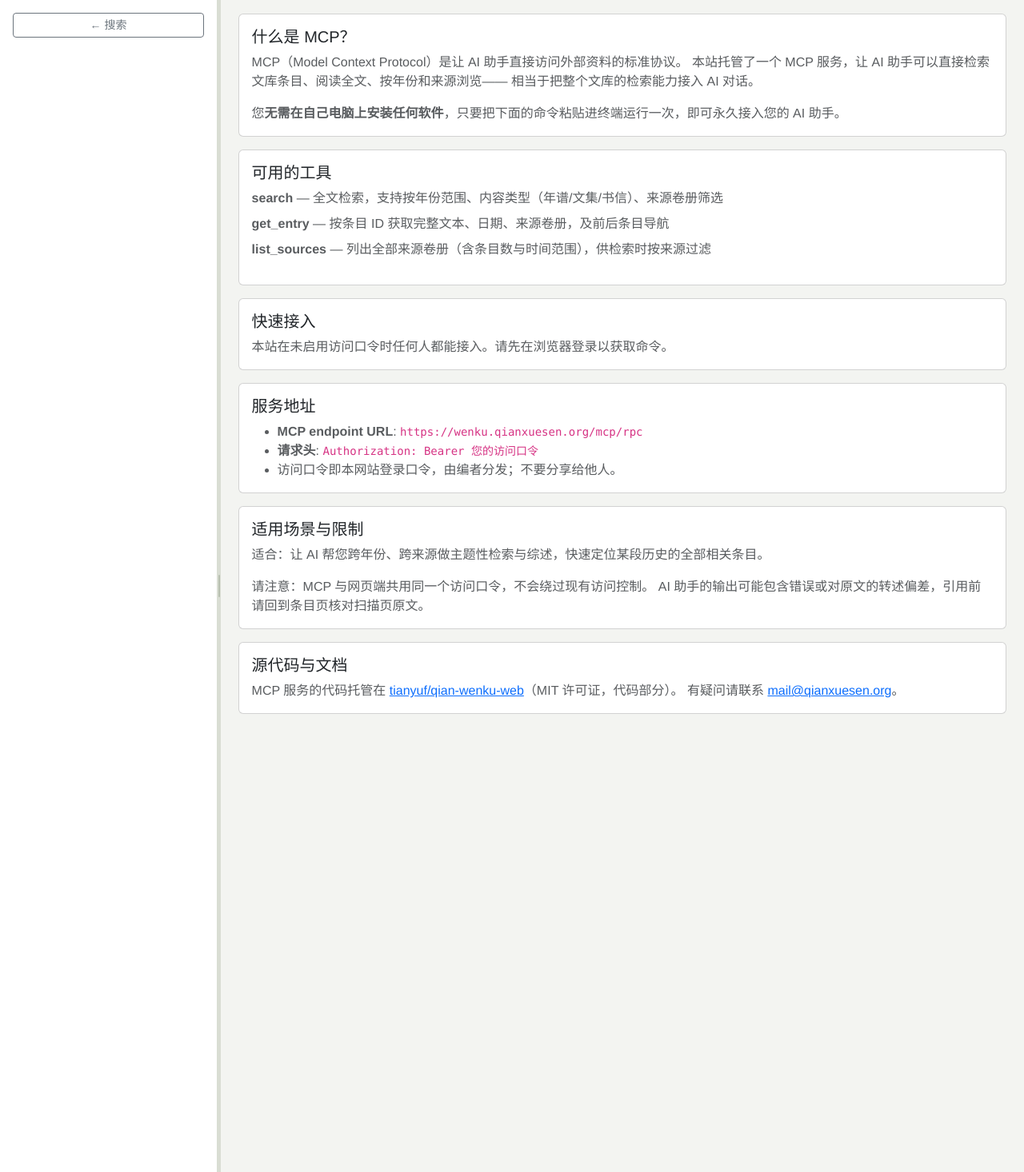
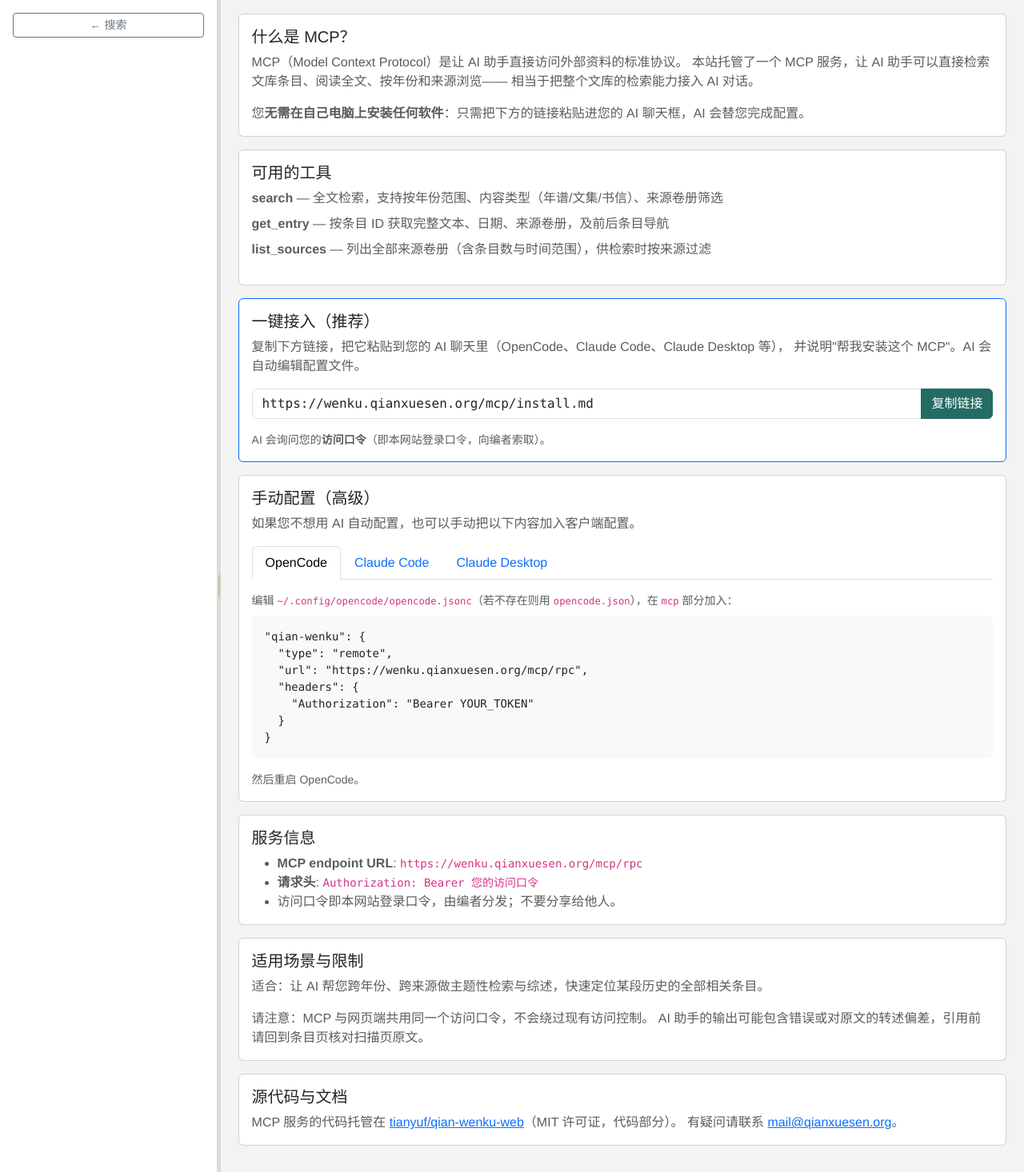
Before and after one commit to tianyuf/qian-wenku-web, a Flask app: page /mcp in a window 1280 px wide. Shown: the part 87-1553 px from the top of the page at 80% size. Run offline with Flask 3, Linux system fonts and the light colour scheme; some libraries are stand-ins or nearby versions.

Commit message:
Add /mcp/install.md as a public, AI-consumable install doc
The /mcp page now leads with 'copy this URL and paste into your AI
chat' — the URL serves a public markdown doc with step-by-step install
instructions for OpenCode, Claude Code, Claude Desktop, and others. The
agent doing the install prompts the user for their passphrase, then
edits the right config file itself.

Route is whitelisted inside require_beta_login so any AI harness can
fetch it unauthenticated.

Also fixes the installer's sharp edges:

- qian-wenku-mcp-config now prefers ~/.config/opencode/opencode.jsonc
  (the default layout for many OpenCode installs) and falls back to
  opencode.json. JSONC comments are stripped properly without touching
  string values.
- Running the installer twice with the same token is a no-op; running
  with a different token fails cleanly unless --force is passed.

The manual config tab on /mcp remains for users who prefer to hand-edit.

````diff
--- a/src/qian_wenku_web/app.py
+++ b/src/qian_wenku_web/app.py
@@ -75,6 +75,9 @@ def create_app(db_path=None, mapping_path=None, manifest_path=None):
         if not app.config['BETA_PASSPHRASE']:
             return None
         if request.endpoint in {"login", "static", "health_check"}:
+            return None
+        # Public AI install doc: no auth required so chat harnesses can fetch it.
+        if request.path == "/mcp/install.md":
             return None
         if session.get("beta_authenticated"):
             return None
--- a/src/qian_wenku_web/templates/mcp.html
+++ b/src/qian_wenku_web/templates/mcp.html
@@ -26,7 +26,7 @@
                 相当于把整个文库的检索能力接入 AI 对话。
             </p>
             <p class="card-text text-muted mb-0">
-                您<strong>无需在自己电脑上安装任何软件</strong>，只要把下面的命令粘贴进终端运行一次，即可永久接入您的 AI 助手。
+                您<strong>无需在自己电脑上安装任何软件</strong>：只需把下方的链接粘贴进您的 AI 聊天框，AI 会替您完成配置。
             </p>
         </div>
     </div>
@@ -42,12 +42,32 @@
         </div>
     </div>
 
+    <div class="card mb-3 border-primary">
+        <div class="card-body">
+            <h5 class="card-title">一键接入（推荐）</h5>
+            <p class="card-text text-muted">
+                复制下方链接，把它粘贴到您的 AI 聊天里（OpenCode、Claude Code、Claude Desktop 等），
+                并说明"帮我安装这个 MCP"。AI 会自动编辑配置文件。
+            </p>
+            <div class="input-group mb-3">
+                <input type="text" class="form-control font-monospace" readonly
+                       value="https://wenku.qianxuesen.org/mcp/install.md"
+                       id="install-url-input" aria-label="MCP install document URL">
+                <button class="btn btn-primary" type="button" id="copy-install-url">
+                    复制链接
+                </button>
+            </div>
+            <p class="text-muted small mb-0">
+                AI 会询问您的<strong>访问口令</strong>（即本网站登录口令，向编者索取）。
+            </p>
+        </div>
+    </div>
+
     <div class="card mb-3">
         <div class="card-body">
-            <h5 class="card-title">快速接入</h5>
-            {% if beta_auth_enabled %}
+            <h5 class="card-title">手动配置（高级）</h5>
             <p class="card-text text-muted">
-                选择你使用的 AI 助手，复制下方命令并粘贴到终端运行即可。命令中<strong>已为您填好访问口令</strong>。
+                如果您不想用 AI 自动配置，也可以手动把以下内容加入客户端配置。
             </p>
             <ul class="nav nav-tabs mb-3" id="harnessTabs" role="tablist">
                 <li class="nav-item" role="presentation">
@@ -62,33 +82,31 @@
             </ul>
             <div class="tab-content" id="harnessPanes">
                 <div class="tab-pane fade show active" id="pane-opencode" role="tabpanel">
-                    <p class="text-muted small mb-2">把本站加入 <code>~/.config/opencode/opencode.json</code>（若文件不存在会自动创建）：</p>
-                    <pre class="bg-light p-3 rounded mb-2"><code id="cmd-opencode">python3 -c "
-import json, pathlib
-p = pathlib.Path.home()/'.config/opencode/opencode.json'
-p.parent.mkdir(parents=True, exist_ok=True)
-cfg = json.loads(p.read_text()) if p.exists() else {}
-cfg.setdefault('mcp', {})['qian-wenku'] = {
-  'type': 'remote',
-  'url': 'https://wenku.qianxuesen.org/mcp/rpc',
-  'headers': {'Authorization': 'Bearer YOUR_TOKEN'}
-}
-p.write_text(json.dumps(cfg, indent=2, ensure_ascii=False) + '\n')
-print('wrote', p)
-"</code></pre>
-                    <button type="button" class="btn btn-sm btn-primary copy-cmd" data-target="cmd-opencode">复制命令（含我的口令）</button>
-                    <p class="text-muted small mt-3 mb-0">运行完成后重启 OpenCode，本会话即可使用 <code>mcp_qian-wenku_*</code> 工具。</p>
+                    <p class="text-muted small mb-2">编辑 <code>~/.config/opencode/opencode.jsonc</code>（若不存在则用 <code>opencode.json</code>），在 <code>mcp</code> 部分加入：</p>
+                    <pre class="bg-light p-3 rounded mb-2"><code id="cmd-opencode">"qian-wenku": {
+  "type": "remote",
+  "url": "https://wenku.qianxuesen.org/mcp/rpc",
+  "headers": {
+    "Authorization": "Bearer YOUR_TOKEN"
+  }
+}</code></pre>
+                    {% if beta_auth_enabled and beta_authenticated %}
+                    <button type="button" class="btn btn-sm btn-primary copy-cmd" data-target="cmd-opencode">复制配置（含我的口令）</button>
+                    {% endif %}
+                    <p class="text-muted small mt-3 mb-0">然后重启 OpenCode。</p>
                 </div>
                 <div class="tab-pane fade" id="pane-claudecode" role="tabpanel">
-                    <p class="text-muted small mb-2">把本站加入 <code>~/.claude.json</code>（当前目录的作用域）：</p>
+                    <p class="text-muted small mb-2">在项目目录里运行：</p>
                     <pre class="bg-light p-3 rounded mb-2"><code id="cmd-claudecode">claude mcp add --transport http qian-wenku \
   https://wenku.qianxuesen.org/mcp/rpc \
   --header "Authorization: Bearer YOUR_TOKEN"</code></pre>
+                    {% if beta_auth_enabled and beta_authenticated %}
                     <button type="button" class="btn btn-sm btn-primary copy-cmd" data-target="cmd-claudecode">复制命令（含我的口令）</button>
-                    <p class="text-muted small mt-3 mb-0">运行后，当前项目里就能用 <code>qian-wenku</code> 工具。</p>
+                    {% endif %}
+                    <p class="text-muted small mt-3 mb-0">默认只对当前项目生效；如需全局，加 <code>--scope user</code>。</p>
                 </div>
                 <div class="tab-pane fade" id="pane-claudedesktop" role="tabpanel">
-                    <p class="text-muted small mb-2">打开 Claude Desktop 配置文件 <code>claude_desktop_config.json</code>，插入以下内容（macOS: <code>~/Library/Application Support/Claude/</code>；Windows: <code>%APPDATA%\Claude\</code>）：</p>
+                    <p class="text-muted small mb-2">编辑 <code>claude_desktop_config.json</code>（macOS: <code>~/Library/Application Support/Claude/</code>；Windows: <code>%APPDATA%\Claude\</code>），在 <code>mcpServers</code> 内加入：</p>
                     <pre class="bg-light p-3 rounded mb-2"><code id="cmd-claudedesktop">"qian-wenku": {
   "type": "http",
   "url": "https://wenku.qianxuesen.org/mcp/rpc",
@@ -96,26 +114,21 @@ print('wrote', p)
     "Authorization": "Bearer YOUR_TOKEN"
   }
 }</code></pre>
+                    {% if beta_auth_enabled and beta_authenticated %}
                     <button type="button" class="btn btn-sm btn-primary copy-cmd" data-target="cmd-claudedesktop">复制配置（含我的口令）</button>
-                    <p class="text-muted small mt-3 mb-0">保存并完全退出（重启）Claude Desktop 后生效。</p>
+                    {% endif %}
+                    <p class="text-muted small mt-3 mb-0">保存并完全退出（重启）Claude Desktop。</p>
                 </div>
             </div>
-
-            {% if beta_authenticated %}
-            {# Token made available to the copy handler; never rendered directly into visible markup. #}
+            {% if beta_auth_enabled and beta_authenticated %}
             <div id="mcp-user-token" style="display:none" data-token="{{ mcp_token_ejs|default('') }}"></div>
-            {% endif %}
-            {% else %}
-            <p class="card-text text-muted mb-0">
-                本站在未启用访问口令时任何人都能接入。请先在浏览器登录以获取命令。
-            </p>
             {% endif %}
         </div>
     </div>
 
     <div class="card mb-3">
         <div class="card-body">
-            <h5 class="card-title">服务地址</h5>
+            <h5 class="card-title">服务信息</h5>
             <ul class="text-muted mb-0">
                 <li><strong>MCP endpoint URL</strong>: <code>https://wenku.qianxuesen.org/mcp/rpc</code></li>
                 <li><strong>请求头</strong>: <code>Authorization: Bearer 您的访问口令</code></li>
@@ -153,9 +166,21 @@ print('wrote', p)
 {% block extra_js %}
 <script>
 (function() {
+    var copyBtn = document.getElementById('copy-install-url');
+    var input = document.getElementById('install-url-input');
+    if (copyBtn && input) {
+        copyBtn.addEventListener('click', function() {
+            var orig = copyBtn.textContent;
+            function done() { copyBtn.textContent = '已复制'; setTimeout(function(){ copyBtn.textContent = orig; }, 1500); }
+            if (navigator.clipboard && navigator.clipboard.writeText) {
+                navigator.clipboard.writeText(input.value).then(done).catch(function(){ fallback(); done(); });
+            } else { fallback(); done(); }
+            function fallback() { input.select(); document.execCommand('copy'); }
+        });
+    }
+
     var tokenEl = document.getElementById('mcp-user-token');
     var token = tokenEl ? tokenEl.getAttribute('data-token') : '';
-    // Replace placeholder tokens in all command panels.
     if (token) {
         document.querySelectorAll('#harnessPanes code').forEach(function(el) {
             el.innerHTML = el.innerHTML.replace(/YOUR_TOKEN/g, escapeHtml(token));
--- a/src/qian_wenku_web/views.py
+++ b/src/qian_wenku_web/views.py
@@ -1322,3 +1322,132 @@ def mcp_guide():
         beta_authenticated=bool(session.get("beta_authenticated")),
         mcp_token_ejs=token,
     )
+
+
+@views_bp.route('/mcp/install.md')
+def mcp_install_doc():
+    """Public, unauthenticated install instructions for AI clients.
+
+    This document is designed to be handed to an agent (paste the URL into
+    an OpenCode or Claude chat). The agent follows the steps inside and
+    writes the MCP server entry itself. It never contains a real token —
+    the user is prompted to supply theirs.
+    """
+    from flask import Response
+    body = """# Install the Qian Wenku MCP server
+
+Give these instructions to your AI agent (OpenCode, Claude Code, Claude
+Desktop, Cursor, or any MCP-aware assistant). The agent will edit the
+appropriate config file for you.
+
+## What this installs
+
+A remote MCP server pointing at this site. It has three tools:
+
+- **search**: substring search over corpus entries; filters by year range, content
+  type (nianpu / wenji / shuxin), and source volume.
+- **get_entry**: fetch one entry by ID; returns full transcript, date, source,
+  page references, plus prev/next/same-day navigation.
+- **list_sources**: list every volume with entry counts and year ranges, so you
+  know what to filter by.
+
+The server is hosted — nothing runs on your machine. Your agent calls it
+over HTTPS.
+
+## What you need
+
+The **beta access passphrase** for this site. It doubles as the bearer
+token the server expects. If you don't have one, request it from
+mail@qianxuesen.org.
+
+Ask the user for that passphrase now if you don't already have it. Do
+NOT proceed with a placeholder.
+
+## How to install
+
+Follow the steps for the user's client. Do not invent config paths or
+fields — look them up if unsure.
+
+### OpenCode
+
+Config file:
+- Prefer `~/.config/opencode/opencode.jsonc` if it exists (JSON with
+  comments, the default for many installs).
+- Otherwise use `~/.config/opencode/opencode.json`.
+
+Read the existing file, preserving all existing top-level keys and any
+existing `mcp` entries. Merge in:
+
+```jsonc
+{
+  "mcp": {
+    "qian-wenku": {
+      "type": "remote",
+      "url": "https://wenku.qianxuesen.org/mcp/rpc",
+      "headers": { "Authorization": "Bearer USER_PASSPHRASE" }
+    }
+  }
+}
+```
+
+Replace `USER_PASSPHRASE` with the user's beta passphrase. Write the file
+back, preserving the user's `$schema` declaration and any comments.
+
+If `mcp.qian-wenku` already exists, stop and ask the user whether to
+overwrite. Never clobber silently.
+
+Tell the user: reload OpenCode (it is not hot-reloaded), then in the next
+session they can use tools named like `mcp_qian-wenku_search`.
+
+### Claude Code (CLI)
+
+Tell the user to run:
+
+```bash
+claude mcp add --transport http qian-wenku \\
+  https://wenku.qianxuesen.org/mcp/rpc \\
+  --header "Authorization: Bearer USER_PASSPHRASE"
+```
+
+Scope to current project by default; `--scope user` for all projects.
+
+### Claude Desktop
+
+Edit `claude_desktop_config.json`:
+- macOS: `~/Library/Application Support/Claude/`
+- Windows: `%APPDATA%\\Claude\\`
+
+Inside the existing `mcpServers` object, add:
+
+```jsonc
+"qian-wenku": {
+  "type": "http",
+  "url": "https://wenku.qianxuesen.org/mcp/rpc",
+  "headers": { "Authorization": "Bearer USER_PASSPHRASE" }
+}
+```
+
+Tell the user to fully quit and restart Claude Desktop.
+
+### Other MCP clients
+
+Any client that supports remote HTTP MCP servers with a static
+Authorization header works. The two things to wire up are always:
+
+- **URL**: `https://wenku.qianxuesen.org/mcp/rpc`
+- **Header**: `Authorization: Bearer USER_PASSPHRASE`
+
+## Verify it worked
+
+After the user reloads their client, ask them to type something like:
+"List the sources in qian-wenku" or "Search qian-wenku for 钱学森 in 1956".
+The tool call should return real data, not an error. If it fails, have them
+confirm the passphrase matches the website login and try again.
+
+## Privacy note
+
+The passphrase gives read access to the same corpus the website exposes.
+Do not share it. Do not commit config files containing it to version
+control.
+"""
+    return Response(body, content_type='text/markdown; charset=utf-8')
````
Also changed, not shown: src/qian_wenku_mcp/config.py (+93 -27 lines).
